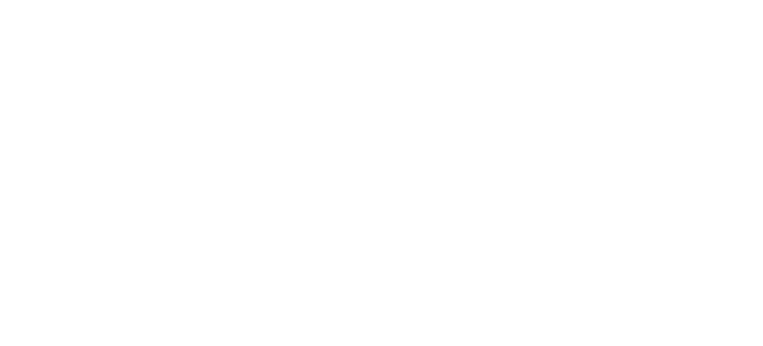
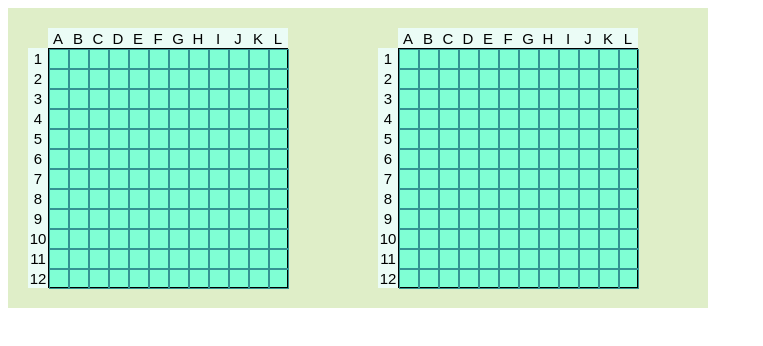
Before and after one commit to Retretik4/sea_battle, a plain HTML site: page public/index.html in a window 1280 px wide. Shown: the whole page, without its empty margins (0-763 px from the left). Drawn offline with Linux system fonts and the light colour scheme.

Commit message:
SEAB-1 [feat] Додано рендеринг поля battleField

```diff
--- a/js/BattleField.js
+++ b/js/BattleField.js
@@ -1,20 +1,85 @@
+import { Cell } from "./Cell.js";
+import { ElementBuilder } from "./ElementBuilder.js";
+import { Config } from "./Config.js";
+
 export class BattleField {
     _cells = [];
+    _config;
+    _elementBuilder;
 
-    constructor(cells){
+    /**
+     * @param {Cell[]} cells
+     * @param {ElementBuilder} elementBuilder
+     * @param {Config} config
+     */
+    constructor(cells, elementBuilder, config) {
         this._cells = cells;
+        this._config = config;
+        this._elementBuilder = elementBuilder;
     }
 
     get cells() {
         return this._cells;
     }
 
+    get config() {
+        return this._config;
+    }
 
+    get elementBuilder() {
+        return this._elementBuilder;
+    }
 
-    // /**
-    //  * @param {Object} objectData
-    //  */
-    // run(objectData = {}){
-    //     this._callback(objectData);
-    // }
+    /**
+     * @returns {HTMLElement}
+     */
+    create() {
+        let cssText = `grid-template: repeat(${this.config.lengthOnY + 1}, ${this.config.cellSize}px) / repeat(${this.config.lengthOnX + 1}, ${this.config.cellSize}px)`;
+        let battleField = this.elementBuilder
+            .createElement()
+            .setClassName('battle-field')
+            .setCssText(cssText)
+            .build();
+
+        let cssTextAbc = `grid-template: repeat(1, ${this.config.cellSize}px) / repeat(${this.config.lengthOnX}, ${this.config.cellSize}px)`;
+        let battleFieldAbc = this.elementBuilder
+            .createElement()
+            .setClassName('battle-field-abc')
+            .setCssText(cssTextAbc)
+            .build();
+        for (let i = 0; i < this.config.lengthOnX; i++) {
+            battleFieldAbc.appendChild(this.elementBuilder
+                .createElement()
+                .setClassName('battle-field-abc-cell')
+                .build())
+        }
+
+        let cssTextNum = `grid-template: repeat(${this.config.lengthOnY}, ${this.config.cellSize}px) / repeat(1, ${this.config.cellSize}px`;
+        let battleFieldNum = this.elementBuilder
+            .createElement()
+            .setClassName('battle-field-num')
+            .setCssText(cssTextNum)
+            .build();
+        for (let i = 0; i < this.config.lengthOnY; i++) {
+            battleFieldNum.appendChild(this.elementBuilder
+                .createElement()
+                .setClassName('battle-field-num-cell')
+                .build())
+        }
+
+        let cssTextCell = `grid-template: repeat(${this.config.lengthOnY}, ${this.config.cellSize}px) / repeat(${this.config.lengthOnX}, ${this.config.cellSize}px)`;
+        let battleFieldCells = this.elementBuilder
+            .createElement()
+            .setClassName('battle-field-allcell')
+            .setCssText(cssTextCell)
+            .build();
+        this.cells.forEach(/** @param {Cell} cell */(cell) => {
+            battleFieldCells.appendChild(cell.create());
+        });
+
+        battleField.appendChild(battleFieldAbc);
+        battleField.appendChild(battleFieldNum);
+        battleField.appendChild(battleFieldCells);
+        return battleField;
+    }
 }
--- /dev/null
+++ b/js/BattleFieldFactory.js
@@ -0,0 +1,54 @@
+import { BattleField } from "./BattleField.js";
+import { Config } from "./Config.js";
+import { Cell } from "./Cell.js";
+import { ElementBuilder } from "./ElementBuilder.js";
+
+export class BattleFieldFactory {
+    _mainContainer;
+    _config;
+    _elementBuilder;
+
+    /**
+     * @param {HTMLElement} mainContainer
+     * @param {Config} config
+     * @param {ElementBuilder} elementBuilder
+     */
+    constructor(mainContainer, config, elementBuilder) {
+        this._mainContainer = mainContainer;
+        this._config = config;
+        this._elementBuilder = elementBuilder;
+    }
+
+    get mainContainer() {
+        return this._mainContainer;
+    }
+
+    get config() {
+        return this._config;
+    }
+
+    get elementBuilder() {
+        return this._elementBuilder;
+    }
+
+    /**
+     * @param {string} playerName
+     */
+    render(playerName) {
+        const cells = [];
+        for (let i = 0; i < this.config.lengthOnY; i++) {
+            for (let j = 0; j < this.config.lengthOnX; j++) {
+                cells.push(new Cell(i, j, this.elementBuilder));
+            }
+        }
+        const battleField = (new BattleField(cells, this.elementBuilder, this.config)).create();
+
+        const elementPlayerName = this.elementBuilder
+            .createElement()
+            .setIdName(playerName)
+            .build();
+
+        elementPlayerName.appendChild(battleField);
+        this.mainContainer.append(elementPlayerName);
+    }
+}
--- a/js/BattleFieldRenderer.js
+++ /dev/null
@@ -1,14 +0,0 @@
-import {BattleField} from "./BattleField.js";
-
-export class BattleFieldRenderer {
-
-    constructor(){
-    }
-
-    /**
-     * @param {BattleField} battleField
-     */
-    render(battleField) {
-        // тут будет отрисовка верстки боевого поля
-    }
-}
--- a/js/Cell.js
+++ b/js/Cell.js
@@ -1,14 +1,19 @@
+import {ElementBuilder} from "./ElementBuilder.js";
+
 export class Cell {
     _x;
     _y;
+    _elementBuilder;
 
     /**
      * @param {number} x
      * @param {number} y
+     * @param {ElementBuilder} elementBuilder
      */
-    constructor(x, y){
+    constructor(x, y, elementBuilder) {
         this._x = x;
         this._y = y;
+        this._elementBuilder = elementBuilder;
     }
 
     get x() {
@@ -19,12 +24,20 @@
         return this._y;
     }
 
+    get elementBuilder() {
+        return this._elementBuilder;
+    }
 
-
-    // /**
-    //  * @param {Object} objectData
-    //  */
-    // run(objectData = {}){
-    //     this._callback(objectData);
-    // }
+    /**
+     * @returns {HTMLElement}
+     */
+    create() {
+        let cell = this.elementBuilder
+            .createElement()
+            .setClassName('battle-field-cell')
+            .build();
+        cell.setAttribute('x', this.x);
+        cell.setAttribute('y', this.y);
+        return cell;
+    }
 }
--- /dev/null
+++ b/js/Config.js
@@ -0,0 +1,17 @@
+export class Config {
+    _lengthOnX = 12;
+    _lengthOnY = 12;
+    _cellSize = 20;
+
+    get lengthOnX() {
+        return this._lengthOnX;
+    }
+
+    get lengthOnY() {
+        return this._lengthOnY;
+    }
+
+    get cellSize() {
+        return this._cellSize;
+    }
+}
--- /dev/null
+++ b/js/ElementBuilder.js
@@ -0,0 +1,10 @@
+import {MyElement} from "./MyElement.js";
+
+export class ElementBuilder {
+    /**
+     * @returns {MyElement}
+     */
+    createElement() {
+        return new MyElement();
+    }
+}
--- /dev/null
+++ b/js/MyElement.js
@@ -0,0 +1,81 @@
+export class MyElement {
+    _tagName = 'div';
+    _classNames = [];
+    _idName;
+    _cssText;
+
+    /**
+     * @returns {string}
+     */
+    get tagName() {
+        return this._tagName
+    }
+
+    /**
+     * @returns {string[]}
+     */
+    get classNames() {
+        return this._classNames
+    }
+
+    /**
+     * @returns {string}
+     */
+    get idName() {
+        return this._idName
+    }
+
+    /**
+     * @returns {string}
+     */
+    get cssText() {
+        return this._cssText
+    }
+
+    /**
+     * @param {string} value
+     * @returns {MyElement}
+     */
+    setTagName(value) {
+        this._tagName = value;
+        return this;
+    }
+
+    /**
+     * @param {string} value
+     * @returns {MyElement}
+     */
+    setClassName(value) {
+        this._classNames.push(value);
+        return this;
+    }
+
+    /**
+     * @param {string} value
+     * @returns {MyElement}
+     */
+    setIdName(value) {
+        this._idName = value;
+        return this;
+    }
+
+    /**
+     * @param {string} value
+     * @returns {MyElement}
+     */
+    setCssText(value) {
+        this._cssText = value;
+        return this;
+    }
+
+    /**
+     * @returns {HTMLElement}
+     */
+    build() {
+        let element = document.createElement(this.tagName);
+        this.idName && (element.id = this.idName);
+        this.cssText && (element.style.cssText = this.cssText);
+        this.classNames.forEach(className => element.classList.add(className));
+        return element;
+    }
+}
--- a/js/Ship.js
+++ b/js/Ship.js
@@ -4,11 +4,11 @@
     // /**
     //  * @param {Object} objectData
     //  */
-    constructor(decks){
+    constructor(decks) {
         this._decks = decks;
     }
 
-    get decks(){
+    get decks() {
         return this._decks;
     }
 }
--- a/js/index.js
+++ b/js/index.js
@@ -1,14 +1,11 @@
-import {ShipFactory} from "./ShipFactory.js";
-import {BattleFieldRenderer} from "./BattleFieldRenderer.js";
+import { BattleFieldFactory } from "./BattleFieldFactory.js";
+import { ElementBuilder } from "./ElementBuilder.js";
+import { Config } from "./Config.js";
 
-let battleFieldRenderer = new BattleFieldRenderer();
+const config = new Config();
+const elementBuilder = new ElementBuilder();
+const mainContainer = document.querySelector("#main");
 
-// Будет билдер, который будет строить поле(создавать ячейки и потом передавать их в конструктор при создании поля)
-
-// battleFieldRenderer.render()
-
-let shipFactory = new ShipFactory();
-
-let ship = shipFactory.build(4);
-
-console.log(ship);
+const battleFieldFactory = new BattleFieldFactory(mainContainer, config, elementBuilder);
+battleFieldFactory.render("my");
+battleFieldFactory.render("enemy");
--- a/public/index.html
+++ b/public/index.html
@@ -1,11 +1,13 @@
 <!DOCTYPE html>
 <html lang="en">
     <head>
-    <meta charset="UTF-8">
+        <meta charset="UTF-8" />
+        <link rel="stylesheet" href="styles.css" />
         <title>Морской бой</title>
     </head>
     <body>
         <div id="main"></div>
+
         <script type="module" src="../js/index.js"></script>
     </body>
 </html>
--- /dev/null
+++ b/public/styles.css
@@ -0,0 +1,107 @@
+* {
+    font-family: Arial, sans-serif;
+}
+
+#main {
+    display: grid;
+    margin: 0;
+    padding: 0;
+    height: 300px;
+    width: 700px;
+    grid-template: repeat(1, 100%) / repeat(2, 50%);
+}
+
+#my, #enemy {
+    display: grid;
+    background-color: #dfeec8;
+    margin: 0;
+}
+
+#my {
+    grid-column: 1 / 2;
+    grid-row: 1 / 2;
+}
+
+#enemy {
+    grid-column: 2 / 3;
+    grid-row: 1 / 2;
+}
+
+/* battle-field */
+
+.battle-field {
+    position: relative;
+    top: 20px;
+    left: 20px;
+    display: grid;
+    margin: 0;
+    grid-template: repeat(11, 35px) / repeat(11, 35px);
+}
+
+.battle-field > div:nth-child(1) {
+    display: grid;
+    grid-column: 2 / -1;
+    grid-row: 1 / 2;
+    background-color: rgb(235, 252, 246);
+}
+
+.battle-field > div:nth-child(2) {
+    display: grid;
+    grid-column: 1 / 2;
+    grid-row: 2 / -1;
+    background-color: rgb(235, 252, 246);
+}
+
+.battle-field > div:nth-child(3) {
+    display: grid;
+    grid-column: 2 / -1;
+    grid-row: 2 / -1;
+    background-color: aquamarine;
+    border: 1px solid black;
+}
+
+/* abc */
+
+.battle-field-abc {
+    grid-template: repeat(1, 35px) / repeat(10, 35px);
+    counter-reset: abc;
+}
+
+.battle-field-abc-cell {
+    counter-increment: abc;
+    font-size: 15px;
+    text-align: center;
+    padding-top: 10%;
+}
+
+.battle-field-abc-cell::before {
+    content: counter(abc, upper-alpha);
+}
+
+/* num */
+
+.battle-field-num {
+    grid-template: repeat(10, 35px) / repeat(1, 35px);
+    counter-increment: number 0;
+}
+
+.battle-field-num-cell {
+    counter-increment: number;
+    font-size: 15px;
+    text-align: center;
+    padding-top: 10%;
+}
+
+.battle-field-num-cell::before {
+    content: counter(number);
+}
+
+/* cell */
+
+.battle-field-allcell {
+    grid-template: repeat(10, 35px) / repeat(10, 35px);
+}
+
+.battle-field-cell {
+    border: 1px solid rgb(52, 146, 146);
+}
```
Also changed, not shown: js/Deck.js (+4 -4 lines), js/ShipFactory.js (+5 -7 lines), 1 other file. Lines whose indentation alone changed are shown as unchanged.
